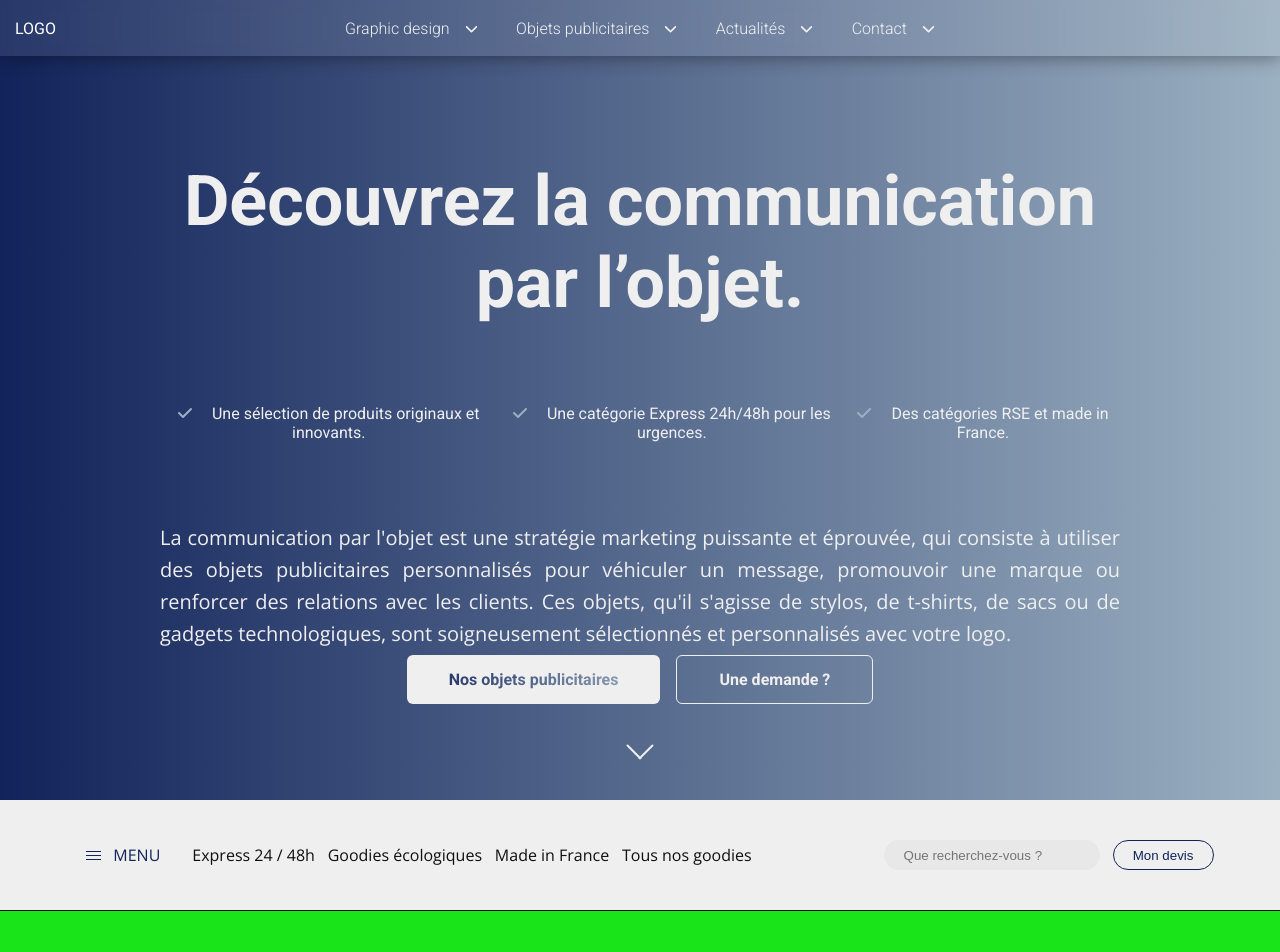
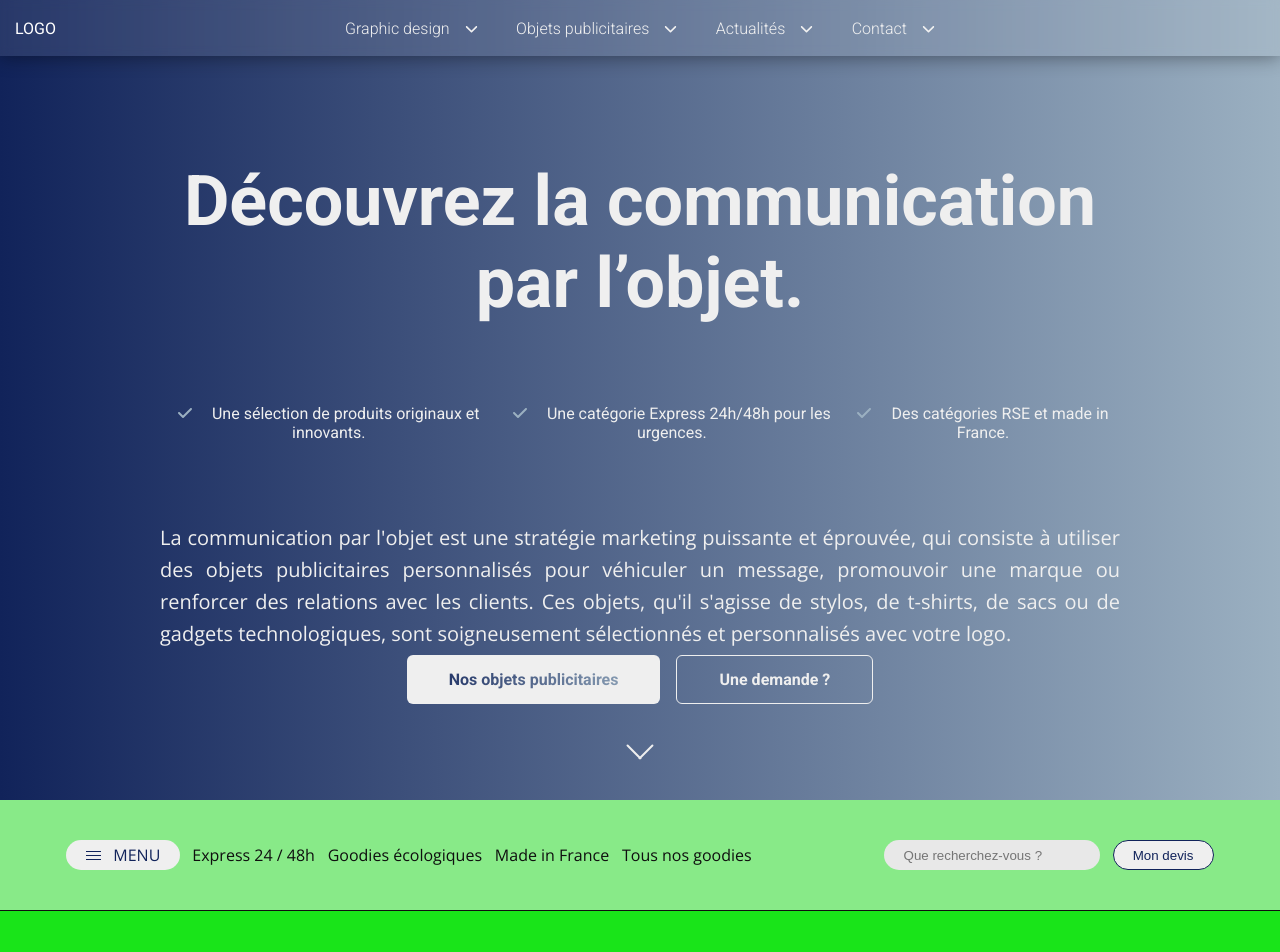
Before and after one commit to Scharlyopitz/One-comm, a React (Vite) app: page /objetsPublicitaires in a window 1280 px wide. Shown: the top 952 px of the page. Built offline with nearby package versions, Linux system fonts and the light colour scheme.

Commit message:
Style navBar

```diff
--- a/src/components/ObjetsPublicitaires/OPSection2.jsx
+++ b/src/components/ObjetsPublicitaires/OPSection2.jsx
@@ -49,9 +49,11 @@ function NavOP() {
   }
 
   return (
-    <div className="nav">
-      <Left />
-      <Right />
+    <div className="navContainer">
+      <div className="nav">
+        <Left />
+        <Right />
+      </div>
     </div>
   );
 }
--- a/src/sass/objetsPublicitaires/_objetsPublicitaires.scss
+++ b/src/sass/objetsPublicitaires/_objetsPublicitaires.scss
@@ -12,11 +12,18 @@
   a {
     color: $Black;
   }
+
   //   NAV
+  .navContainer {
+    position: absolute;
+    top: 0;
+    left: 0;
+    width: 100%;
+    height: 100%;
+
     .nav {
       padding: 5vh 0;
       position: sticky;
-    z-index: 1;
       top: 7vh;
       left: 0;
       width: 100%;
@@ -107,6 +114,7 @@
         }
       }
     }
+  }
 
   //   IMG
   .img {
@@ -119,7 +127,6 @@
   }
 
   //   CATEGORIES SECTION
-
   .categoriesSection {
     display: flex;
     flex-direction: column;
@@ -147,7 +154,6 @@
   }
 
   //   TENDANCE
-
   .tendance {
     display: flex;
     flex-direction: column;
--- a/src/style/style.css
+++ b/src/style/style.css
@@ -639,10 +639,16 @@ nav ul svg {
 .OPSection2 a {
   color: #0f0f0f;
 }
-.OPSection2 .nav {
+.OPSection2 .navContainer {
+  position: absolute;
+  top: 0;
+  left: 0;
+  width: 100%;
+  height: 100%;
+}
+.OPSection2 .navContainer .nav {
   padding: 5vh 0;
   position: sticky;
-  z-index: 1;
   top: 7vh;
   left: 0;
   width: 100%;
@@ -654,15 +660,15 @@ nav ul svg {
   background-color: rgba(239, 239, 239, 0.5176470588);
   border-bottom: 1px solid #0f0f0f;
 }
-.OPSection2 .nav .left {
+.OPSection2 .navContainer .nav .left {
   display: flex;
   gap: 1vw;
 }
-.OPSection2 .nav .left a {
+.OPSection2 .navContainer .nav .left a {
   display: flex;
   align-items: center;
 }
-.OPSection2 .nav .left .Menu {
+.OPSection2 .navContainer .nav .left .Menu {
   cursor: pointer;
   display: flex;
   align-items: center;
@@ -673,19 +679,19 @@ nav ul svg {
   border-radius: 20px;
   text-transform: uppercase;
 }
-.OPSection2 .nav .left .Menu .burgerContainer {
+.OPSection2 .navContainer .nav .left .Menu .burgerContainer {
   position: relative;
   width: 15px;
   height: 9px;
   display: flex;
   align-items: center;
 }
-.OPSection2 .nav .left .Menu .burgerContainer .burger {
+.OPSection2 .navContainer .nav .left .Menu .burgerContainer .burger {
   width: 100%;
   height: 0.5px;
   background-color: #11235a;
 }
-.OPSection2 .nav .left .Menu .burgerContainer .burger::after, .OPSection2 .nav .left .Menu .burgerContainer .burger::before {
+.OPSection2 .navContainer .nav .left .Menu .burgerContainer .burger::after, .OPSection2 .navContainer .nav .left .Menu .burgerContainer .burger::before {
   content: "";
   width: 100%;
   height: 0.5px;
@@ -693,27 +699,27 @@ nav ul svg {
   position: absolute;
   left: 0;
 }
-.OPSection2 .nav .left .Menu .burgerContainer .burger::after {
+.OPSection2 .navContainer .nav .left .Menu .burgerContainer .burger::after {
   top: 0;
 }
-.OPSection2 .nav .left .Menu .burgerContainer .burger::before {
+.OPSection2 .navContainer .nav .left .Menu .burgerContainer .burger::before {
   bottom: 0;
 }
-.OPSection2 .nav .right {
+.OPSection2 .navContainer .nav .right {
   display: flex;
   gap: 1vw;
 }
-.OPSection2 .nav .right input,
-.OPSection2 .nav .right button {
+.OPSection2 .navContainer .nav .right input,
+.OPSection2 .navContainer .nav .right button {
   padding: 0.5vh 1.5vw;
 }
-.OPSection2 .nav .right input {
+.OPSection2 .navContainer .nav .right input {
   border-radius: 20px;
   background: #e8e8e8;
   border: none;
   outline: none;
 }
-.OPSection2 .nav .right button {
+.OPSection2 .navContainer .nav .right button {
   cursor: pointer;
   color: #11235a;
   border-radius: 20px;
```
Also changed, not shown: 1 other file (tests, documents, lock files or other folders). Lines whose indentation alone changed are shown as unchanged.
